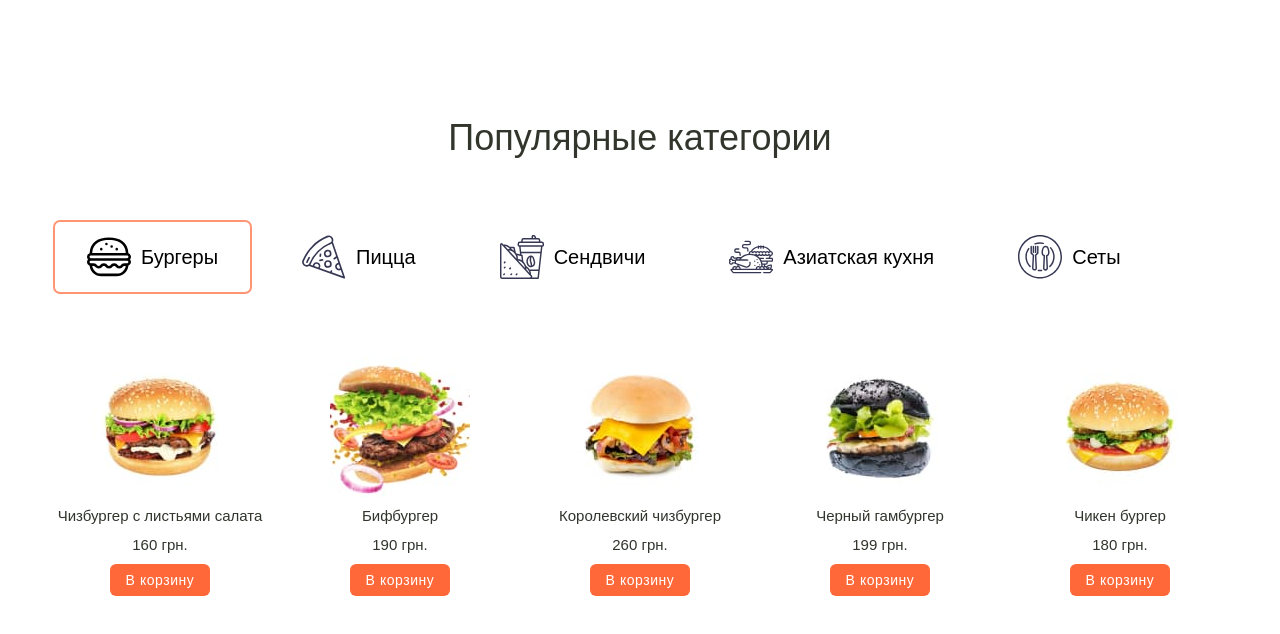
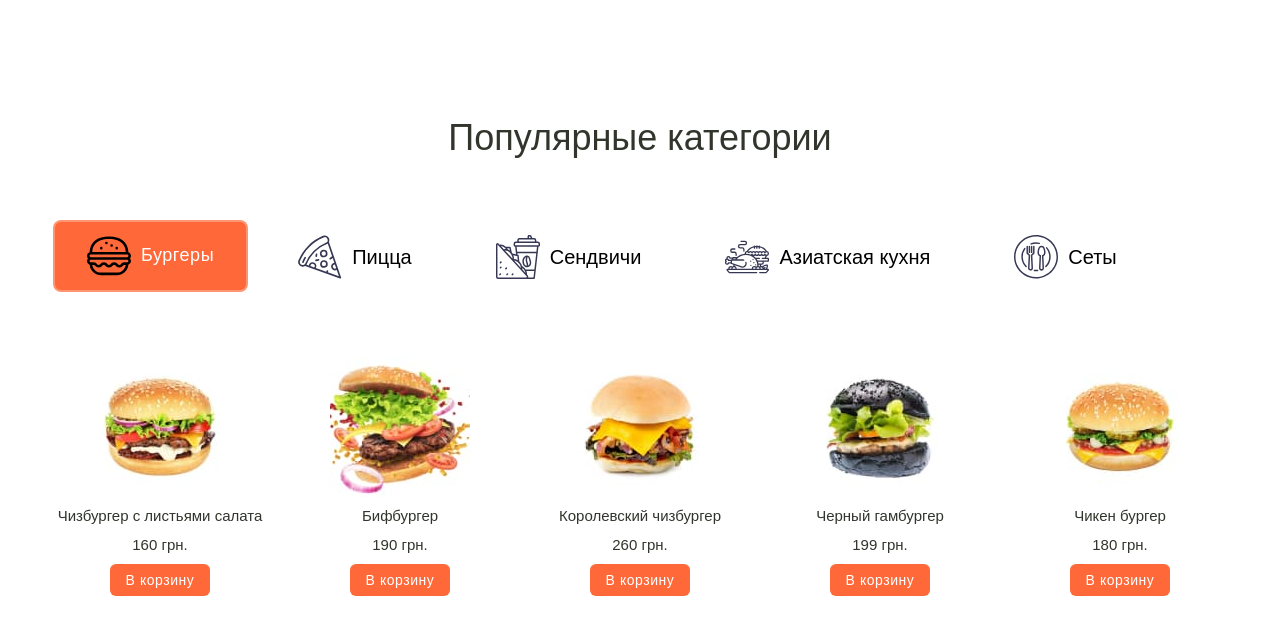
Before and after one commit to NikitaKalchevsky/simple_food, a website: page app/index.html in a window 1280 px wide. Both pictures are taken after a click on the button "Бургеры". Shown: the part 845-1479 px from the top of the page. Drawn offline with nearby package versions, Linux system fonts and the light colour scheme; files that its build step writes are made by us from their sources; files whose address does not match are found by name.

Commit message:
activBTN

```diff
--- a/app/index.html
+++ b/app/index.html
@@ -101,7 +101,7 @@
 
         <ul class="categories">
           <li class="categories__item">
-            <button class="categories__btn" type="button">
+            <button class="categories__btn" onclick="activateButton(0)" type="button">
               <svg class="categories__img">
                 <use xlink:href="images/stack/sprite.svg#burgerwhite"></use>
               </svg>
@@ -110,7 +110,7 @@
             </button>
           </li>
           <li class="categories__item">
-            <button class="categories__btn" type="button">
+            <button class="categories__btn" onclick="activateButton(1)" type="button">
               <svg class="categories__img">
                 <use xlink:href="images/stack/sprite.svg#pizza"></use>
               </svg>
@@ -118,7 +118,7 @@
             </button>
           </li>
           <li class="categories__item">
-            <button class="categories__btn" type="button">
+            <button class="categories__btn" onclick="activateButton(2)" type="button">
               <svg class="categories__img">
                 <use xlink:href="images/stack/sprite.svg#sandwich_1"></use>
               </svg>
@@ -126,7 +126,7 @@
             </button>
           </li>
           <li class="categories__item">
-            <button class="categories__btn" type="button">
+            <button class="categories__btn" onclick="activateButton(3)" type="button">
               <svg class="categories__img">
                 <use xlink:href="images/stack/sprite.svg#christmasdinner"></use>
               </svg>
@@ -134,7 +134,7 @@
             </button>
           </li>
           <li class="categories__item">
-            <button class="categories__btn" type="button">
+            <button class="categories__btn" onclick="activateButton(4)" type="button">
               <svg class="categories__img">
                 <use xlink:href="images/stack/sprite.svg#dish"></use>
               </svg>
--- a/app/js/main.js
+++ b/app/js/main.js
@@ -30,3 +30,17 @@ window.addEventListener("scroll", function () {
     headerEl.classList.remove("header_mini");
   }
 });
+
+var buttons = document
+  .getElementsByClassName("categories")[0]
+  .getElementsByTagName("button");
+
+function activateButton(index) {
+  for (var i = 0; i < buttons.length; i++) {
+    if (i === index) {
+      buttons[i].classList.add("active");
+    } else {
+      buttons[i].classList.remove("active");
+    }
+  }
+}
--- a/app/scss/style.scss
+++ b/app/scss/style.scss
@@ -163,6 +163,16 @@ body {
     margin-bottom: 60px;
   }
 }
+
+.categories button.active {
+  background-color: $orange-900;
+  padding: 12px 32px;
+  color: #fff;
+  border-radius: 6px;
+  font-size: 18px;
+  letter-spacing: 0.54px;
+  transition: all 0.4s;
+}
 .categories {
   display: flex;
   justify-content: left;
@@ -171,7 +181,6 @@ body {
 
   &__btn {
     display: flex;
-
     align-items: center;
     padding: 13px 32px;
     border-radius: 5px;
```
Also changed, not shown: app/css/style.min.css, app/js/main.min.js.
